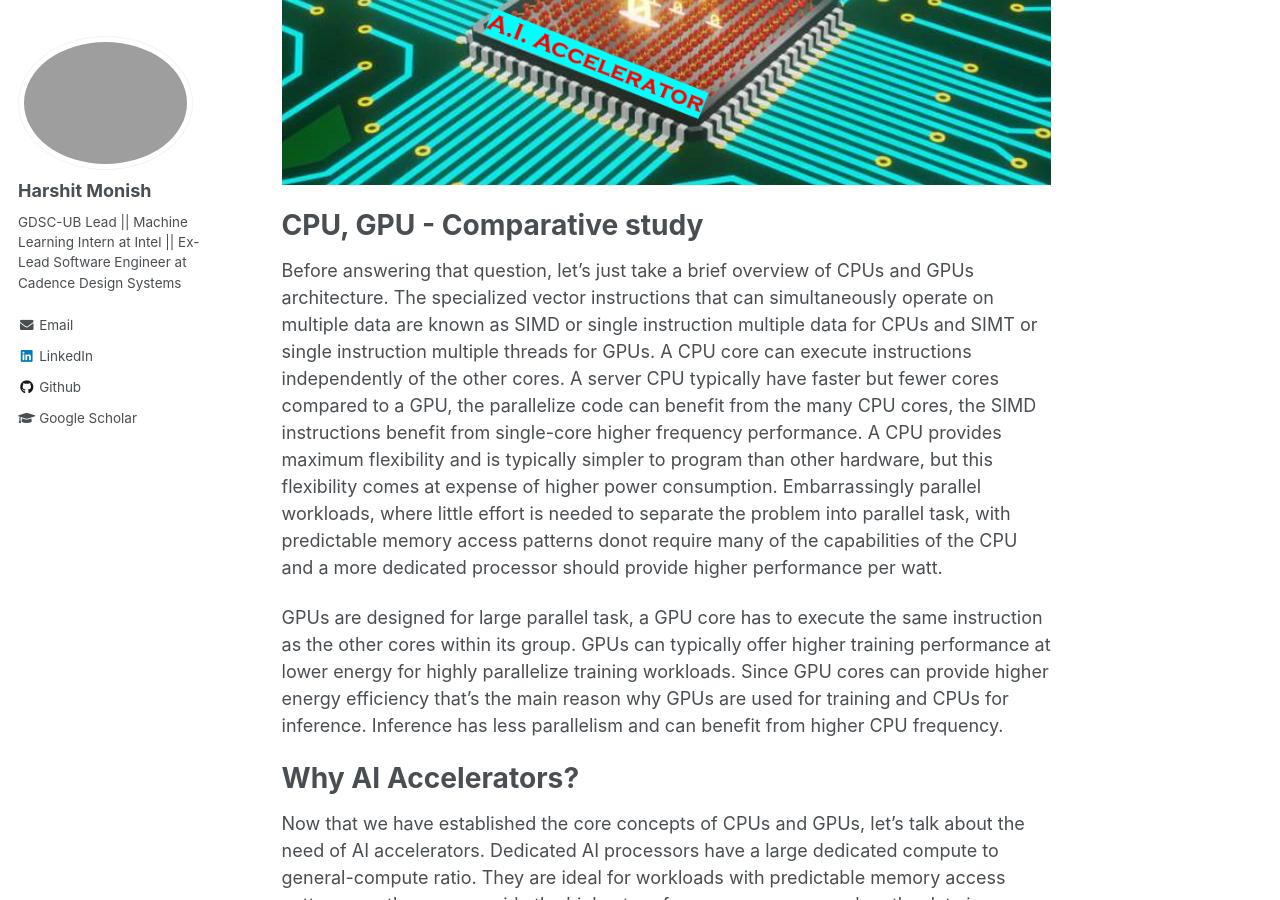
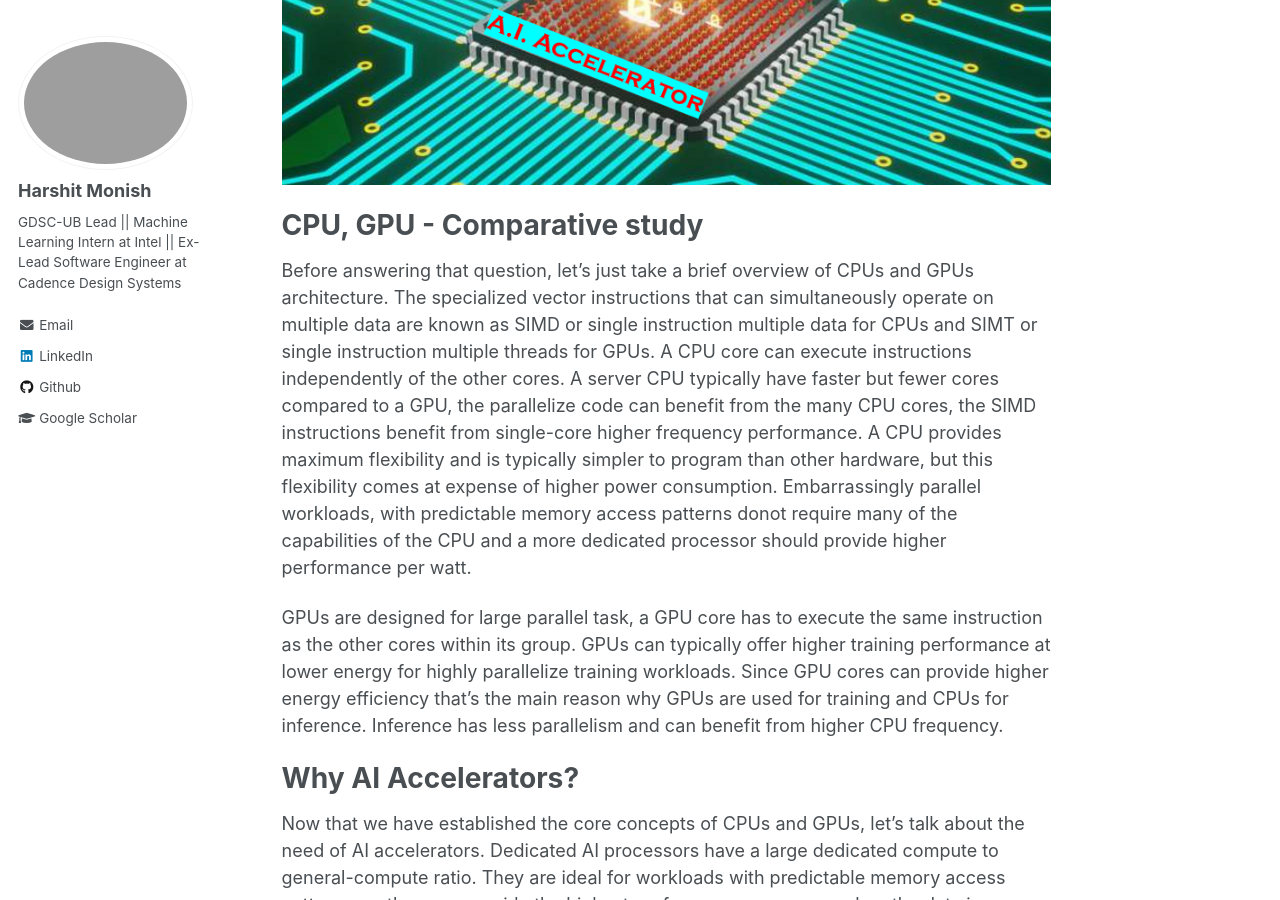
Before and after one commit to harshitmonish/harshitmonish.github.io, a Jekyll site: the page built from _posts/2013-08-14-blog-post-2.md, in a window 1280 px wide and 900 px high, scrolled down 694 px. Built offline with Jekyll 4.4.1, drawn with Linux system fonts in a browser that asks for light colours.

Commit message:
Adding 2 blog

```diff
--- a/_posts/2013-08-14-blog-post-2.md
+++ b/_posts/2013-08-14-blog-post-2.md
@@ -16,7 +16,7 @@ AI accelerator is a specialized hardware accelerator designed to accelerate Mach
 
 CPU,  GPU - Comparative study
 ===
-Before answering that question, let's just take a brief overview of CPUs and GPUs architecture. The specialized vector instructions that can simultaneously operate on multiple data are known as SIMD or single instruction multiple data for CPUs and SIMT or single instruction multiple threads for GPUs. A CPU core can execute instructions independently of the other cores. A server CPU typically have faster but fewer cores compared to a GPU, the parallelize code can benefit from the many CPU cores, the SIMD instructions benefit from single-core higher frequency performance. A CPU provides maximum flexibility and is typically simpler to program than other hardware, but this flexibility comes at expense of higher power consumption. Embarrassingly parallel workloads, where little effort is needed to separate the problem into parallel task, with predictable memory access patterns donot require many of the capabilities of the CPU and a more dedicated processor should provide higher performance per watt.
+Before answering that question, let's just take a brief overview of CPUs and GPUs architecture. The specialized vector instructions that can simultaneously operate on multiple data are known as SIMD or single instruction multiple data for CPUs and SIMT or single instruction multiple threads for GPUs. A CPU core can execute instructions independently of the other cores. A server CPU typically have faster but fewer cores compared to a GPU, the parallelize code can benefit from the many CPU cores, the SIMD instructions benefit from single-core higher frequency performance. A CPU provides maximum flexibility and is typically simpler to program than other hardware, but this flexibility comes at expense of higher power consumption. Embarrassingly parallel workloads, with predictable memory access patterns donot require many of the capabilities of the CPU and a more dedicated processor should provide higher performance per watt.
 
 GPUs are designed for large parallel task, a GPU core has to execute the same instruction as the other cores within its group. GPUs can typically offer higher training performance at lower energy for highly parallelize training workloads. Since GPU cores can provide higher energy efficiency that's the main reason why GPUs are used for training and CPUs for inference. Inference has less parallelism and can benefit from higher CPU frequency.
 
```
